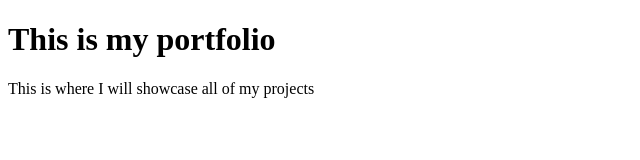
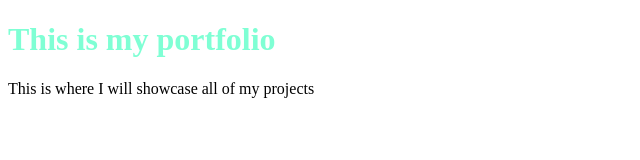
Before and after one commit to lucyrush/lucyrush_portfolio, a plain HTML site: page index.html in a window 1280 px wide. Shown: the whole page, without its empty margins (0-640 px from the left). Drawn offline with Linux system fonts and the light colour scheme.

Commit message:
Link in style sheet

```diff
--- a/index.html
+++ b/index.html
@@ -1,5 +1,9 @@
 <!DOCTYPE html>
 <html>
+
+<head>
+    <link rel="stylesheet" href="assets/main.css">
+</head>
 
 <body>
 
```
